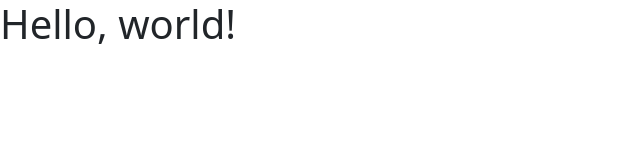
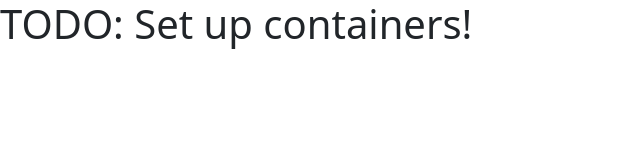
Before and after one commit to cmcoatney/mfw-day4, a plain HTML site: page index.html in a window 1280 px wide. Shown: the whole page, without its empty margins (0-640 px from the left). Drawn offline with nearby package versions, Linux system fonts and the light colour scheme.

Commit message:
Adds TODO header

```diff
--- a/index.html
+++ b/index.html
@@ -13,7 +13,7 @@
     <link rel="stylesheet" href="css/style.css" />
   </head>
   <body>
-    <h1>Hello, world!</h1>
+    <h1>TODO: Set up containers!</h1>
 
 
 
```
